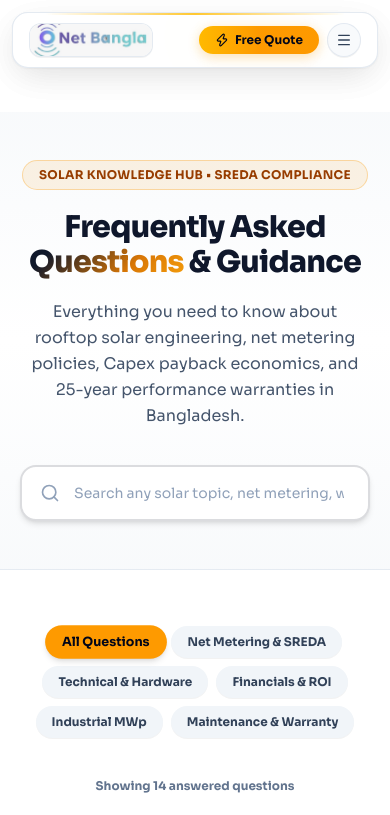
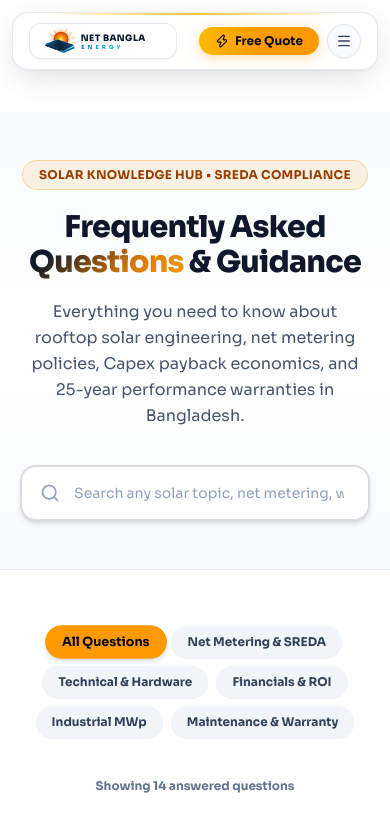
Before and after one commit to mamunaio/net-bangla-solar, a Next.js app: page /faq in a window 390 px wide. Shown: the top 815 px of the page. Built offline with nearby package versions, Linux system fonts and the light colour scheme.

Commit message:
feat: design official Net Bangla Energy vector logo according to client specifications and integrate into Navbar, Footer, and MobileMenu

```diff
--- a/app/layout.tsx
+++ b/app/layout.tsx
@@ -93,7 +93,7 @@ export default function RootLayout({
                   "name": "Net Bangla Solar",
                   "legalName": "Net Bangla Limited",
                   "url": "https://netbanglaenergy.com",
-                  "logo": "https://netbanglaenergy.com/images/Net%20Bangla%20Solar%20Logo.jpeg",
+                  "logo": "https://netbanglaenergy.com/images/net-bangla-energy-logo.svg",
                   "email": "mamun@netbanglaltd.com",
                   "foundingDate": "2014-05-28",
                   "description":
--- a/components/layout/Navbar.tsx
+++ b/components/layout/Navbar.tsx
@@ -22,6 +22,7 @@ import {
   Calculator,
 } from "lucide-react";
 import { MobileMenu } from "@/components/layout/MobileMenu";
+import { BrandLogo } from "@/components/ui/BrandLogo";
 import { useQuoteModal } from "@/components/providers/QuoteModalProvider";
 import { cn } from "@/lib/utils";
 
@@ -165,33 +166,13 @@ export function Navbar() {
             {/* 1. BRAND LOGO AREA */}
             <Link
               href="/"
-              aria-label="Net Bangla Solar — Home"
+              aria-label="Net Bangla Energy — Home"
               className="group flex items-center gap-2.5 focus:outline-none focus-visible:ring-2 focus-visible:ring-amber-400 rounded-xl shrink-0"
             >
               {/* Logo Box */}
-              <div className="relative h-[34px] w-[124px] sm:h-9 sm:w-[138px] lg:h-9.5 lg:w-[145px] overflow-hidden rounded-xl bg-white border border-slate-200/90 shadow-2xs transition-all duration-200 ease-out group-hover:border-amber-400 group-hover:shadow-[0_0_16px_rgba(245,158,11,0.25)] shrink-0">
-                <Image
-                  src="/images/Net Bangla Solar Logo.jpeg"
-                  alt="Net Bangla Solar Logo"
-                  width={500}
-                  height={500}
-                  priority
-                  className="absolute inset-x-0 top-1/2 h-auto w-full -translate-y-1/2"
-                />
+              <div className="h-9 sm:h-10 lg:h-10.5 py-0.5 px-2.5 rounded-xl bg-white/95 border border-slate-200/90 shadow-2xs transition-all duration-200 ease-out group-hover:border-amber-400 group-hover:shadow-[0_0_16px_rgba(245,158,11,0.25)] shrink-0 flex items-center">
+                <BrandLogo variant="light" className="h-7 sm:h-8 lg:h-8.5 w-auto" />
               </div>
-
-              {/* Verified EPC Badge (Hidden per user request; can be re-enabled later) */}
-              {/*
-              <div className="hidden 2xl:flex flex-col items-start border-l border-slate-200 pl-2.5 shrink-0">
-                <span className="inline-flex items-center gap-1 text-[9px] font-mono font-bold tracking-wider text-amber-800 uppercase bg-amber-50 px-1.5 py-0.5 rounded border border-amber-200/80">
-                  <ShieldCheck className="w-2.5 h-2.5 text-amber-600" />
-                  <span>Tier-1 EPC</span>
-                </span>
-                <span className="text-[8px] text-slate-500 font-medium whitespace-nowrap mt-0.5">
-                  A Division of Net Bangla Ltd
-                </span>
-              </div>
-              */}
             </Link>
 
             {/* 2. DESKTOP NAVIGATION LINKS */}
--- /dev/null
+++ b/components/ui/BrandLogo.tsx
@@ -0,0 +1,189 @@
+"use client";
+
+import React from "react";
+import { cn } from "@/lib/utils";
+
+interface BrandLogoProps {
+  className?: string;
+  variant?: "light" | "dark" | "auto";
+  showText?: boolean;
+}
+
+export function BrandLogo({
+  className,
+  variant = "auto",
+  showText = true,
+}: BrandLogoProps) {
+  const textColor =
+    variant === "dark"
+      ? "#FFFFFF"
+      : variant === "light"
+      ? "#0A192F"
+      : "currentColor";
+
+  return (
+    <div className={cn("inline-flex items-center select-none", className)}>
+      <svg
+        xmlns="http://www.w3.org/2000/svg"
+        viewBox={showText ? "0 0 540 120" : "0 0 160 120"}
+        className="h-full w-auto max-h-full"
+        fill="none"
+        aria-label="Net Bangla Energy Logo"
+      >
+        <defs>
+          {/* Radiant Sun Glow Gradients */}
+          <radialGradient id="nbe-sunGlow" cx="50%" cy="50%" r="50%">
+            <stop offset="0%" stopColor="#FEF08A" stopOpacity="1" />
+            <stop offset="35%" stopColor="#F59E0B" stopOpacity="0.95" />
+            <stop offset="80%" stopColor="#EA580C" stopOpacity="1" />
+            <stop offset="100%" stopColor="#C2410C" stopOpacity="1" />
+          </radialGradient>
+
+          <radialGradient id="nbe-sunCorona" cx="50%" cy="50%" r="50%">
+            <stop offset="0%" stopColor="#FDE047" stopOpacity="0.6" />
+            <stop offset="65%" stopColor="#F59E0B" stopOpacity="0.25" />
+            <stop offset="100%" stopColor="#EA580C" stopOpacity="0" />
+          </radialGradient>
+
+          {/* Ray Gradient */}
+          <linearGradient id="nbe-rayGrad" x1="0%" y1="0%" x2="100%" y2="100%">
+            <stop offset="0%" stopColor="#FDE047" />
+            <stop offset="100%" stopColor="#F97316" />
+          </linearGradient>
+
+          {/* Panel Frame 3D Edge */}
+          <linearGradient id="nbe-panelBevel" x1="0%" y1="0%" x2="100%" y2="100%">
+            <stop offset="0%" stopColor="#06B6D4" />
+            <stop offset="50%" stopColor="#0284C7" />
+            <stop offset="100%" stopColor="#0369A1" />
+          </linearGradient>
+
+          {/* Solar Cell: 80% Black 20% Blue Gradient */}
+          <linearGradient id="nbe-cellGrad" x1="0%" y1="0%" x2="100%" y2="100%">
+            <stop offset="0%" stopColor="#111E38" />
+            <stop offset="45%" stopColor="#0B132B" />
+            <stop offset="80%" stopColor="#070D1E" />
+            <stop offset="100%" stopColor="#040814" />
+          </linearGradient>
+
+          {/* Cell Reflection Sheen Overlay */}
+          <linearGradient id="nbe-cellSheen" x1="0%" y1="0%" x2="100%" y2="0%">
+            <stop offset="0%" stopColor="#38BDF8" stopOpacity="0.45" />
+            <stop offset="50%" stopColor="#0284C7" stopOpacity="0.1" />
+            <stop offset="100%" stopColor="#38BDF8" stopOpacity="0.35" />
+          </linearGradient>
+
+          {/* Energy Text Gradient */}
+          <linearGradient id="nbe-energyGrad" x1="0%" y1="0%" x2="100%" y2="0%">
+            <stop offset="0%" stopColor="#0284C7" />
+            <stop offset="50%" stopColor="#06B6D4" />
+            <stop offset="100%" stopColor="#0EA5E9" />
+          </linearGradient>
+
+          <filter id="nbe-glowFilter" x="-20%" y="-20%" width="140%" height="140%">
+            <feGaussianBlur stdDeviation="5" result="blur" />
+            <feComposite in="SourceGraphic" in2="blur" operator="over" />
+          </filter>
+        </defs>
+
+        {/* 1. ICON GROUP (Radiant Sun + 16-Cell 3D Solar Panel) */}
+        <g transform="translate(10, 6)">
+          {/* Ambient Corona */}
+          <circle cx="80" cy="46" r="44" fill="url(#nbe-sunCorona)" filter="url(#nbe-glowFilter)" />
+
+          {/* Radiant Sunburst Rays */}
+          <g stroke="url(#nbe-rayGrad)" strokeWidth="3.5" strokeLinecap="round" opacity="0.95">
+            <line x1="42" y1="30" x2="30" y2="20" />
+            <line x1="56" y1="18" x2="48" y2="6" />
+            <line x1="76" y1="12" x2="76" y2="0" />
+            <line x1="98" y1="16" x2="106" y2="4" />
+            <line x1="116" y1="26" x2="128" y2="16" />
+            <line x1="126" y1="42" x2="140" y2="38" />
+            <line x1="128" y1="60" x2="142" y2="62" strokeWidth="3" opacity="0.8" />
+          </g>
+
+          {/* Sun Core Disc */}
+          <circle cx="80" cy="46" r="32" fill="url(#nbe-sunGlow)" />
+
+          {/* 3D Solar Panel Base Frame (Cyan-Blue Rim) */}
+          <polygon points="12,68 90,98 92,105 16,75" fill="url(#nbe-panelBevel)" />
+          <polygon points="90,98 136,78 138,85 92,105" fill="#0369A1" />
+          <polygon
+            points="12,68 64,48 136,72 90,98"
+            fill="url(#nbe-panelBevel)"
+            stroke="#38BDF8"
+            strokeWidth="1.5"
+            strokeLinejoin="round"
+          />
+
+          {/* Panel Inset Face (Dark 80% Black - 20% Blue Foundation) */}
+          <polygon
+            points="15,68 65,49 133,72.5 89,96.5"
+            fill="#070D1E"
+            stroke="#0284C7"
+            strokeWidth="1"
+          />
+
+          {/* 16 CELLS (4x4 Matrix in Perspective) */}
+          {/* Row 1 (Top) */}
+          <polygon points="65.5,50.5 80,55 67,59.5 53.5,54.5" fill="url(#nbe-cellGrad)" stroke="#1E3A5F" strokeWidth="0.8" />
+          <polygon points="82.5,56 97,60.5 84,65 70,60.5" fill="url(#nbe-cellGrad)" stroke="#1E3A5F" strokeWidth="0.8" />
+          <polygon points="99.5,61.5 114,66 101,70.5 87,66" fill="url(#nbe-cellGrad)" stroke="#1E3A5F" strokeWidth="0.8" />
+          <polygon points="116.5,67 131,71.5 118,76 104,71.5" fill="url(#nbe-cellGrad)" stroke="#1E3A5F" strokeWidth="0.8" />
+
+          {/* Row 2 */}
+          <polygon points="51.5,55.5 65,60.5 52,65.5 39,60" fill="url(#nbe-cellGrad)" stroke="#1E3A5F" strokeWidth="0.8" />
+          <polygon points="68,61.5 82,66.5 69,71.5 55.5,66.5" fill="url(#nbe-cellGrad)" stroke="#1E3A5F" strokeWidth="0.8" />
+          <polygon points="85,67 99,72 86,77 72.5,72" fill="url(#nbe-cellGrad)" stroke="#1E3A5F" strokeWidth="0.8" />
+          <polygon points="102,72.5 116,77.5 103,82.5 89.5,77.5" fill="url(#nbe-cellGrad)" stroke="#1E3A5F" strokeWidth="0.8" />
+
+          {/* Row 3 */}
+          <polygon points="37.5,61 50.5,66.5 37.5,72 25,66" fill="url(#nbe-cellGrad)" stroke="#1E3A5F" strokeWidth="0.8" />
+          <polygon points="54,67.5 67.5,72.5 54.5,78 41.5,72.5" fill="url(#nbe-cellGrad)" stroke="#1E3A5F" strokeWidth="0.8" />
+          <polygon points="71,73 84.5,78 71.5,83.5 58.5,78.5" fill="url(#nbe-cellGrad)" stroke="#1E3A5F" strokeWidth="0.8" />
+          <polygon points="88,78.5 101.5,83.5 88.5,89 75.5,84" fill="url(#nbe-cellGrad)" stroke="#1E3A5F" strokeWidth="0.8" />
+
+          {/* Row 4 (Bottom) */}
+          <polygon points="23.5,67 36,73 23,79 11.5,72.5" fill="url(#nbe-cellGrad)" stroke="#1E3A5F" strokeWidth="0.8" />
+          <polygon points="40,73.5 53,79 40,85 27.5,79" fill="url(#nbe-cellGrad)" stroke="#1E3A5F" strokeWidth="0.8" />
+          <polygon points="57,79 70,84.5 57,90.5 44.5,85" fill="url(#nbe-cellGrad)" stroke="#1E3A5F" strokeWidth="0.8" />
+          <polygon points="74,84.5 87,90 74,96 61.5,90.5" fill="url(#nbe-cellGrad)" stroke="#1E3A5F" strokeWidth="0.8" />
+
+          {/* Micro Busbars Light Sheen */}
+          <polygon points="15,68 65,49 133,72.5 89,96.5" fill="url(#nbe-cellSheen)" pointerEvents="none" />
+        </g>
+
+        {/* 2. BRAND TYPOGRAPHY */}
+        {showText && (
+          <>
+            {/* Primary Word: NET BANGLA */}
+            <text
+              x="175"
+              y="58"
+              fontFamily="'Sora', 'Inter', 'Segoe UI', system-ui, -apple-system, sans-serif"
+              fontSize="38"
+              fontWeight="900"
+              fill={textColor}
+              letterSpacing="1.8"
+            >
+              NET BANGLA
+            </text>
+
+            {/* Secondary Word: ENERGY (Tracked Modern Sans) */}
+            <text
+              x="177"
+              y="94"
+              fontFamily="'Sora', 'Inter', 'Segoe UI', system-ui, -apple-system, sans-serif"
+              fontSize="24"
+              fontWeight="800"
+              fill="url(#nbe-energyGrad)"
+              letterSpacing="12.8"
+            >
+              ENERGY
+            </text>
+          </>
+        )}
+      </svg>
+    </div>
+  );
+}
```
Also changed, not shown: components/layout/Footer.tsx (+5 -15 lines), components/layout/MobileMenu.tsx (+4 -10 lines), public/images/net-bangla-energy-logo.svg (added).
